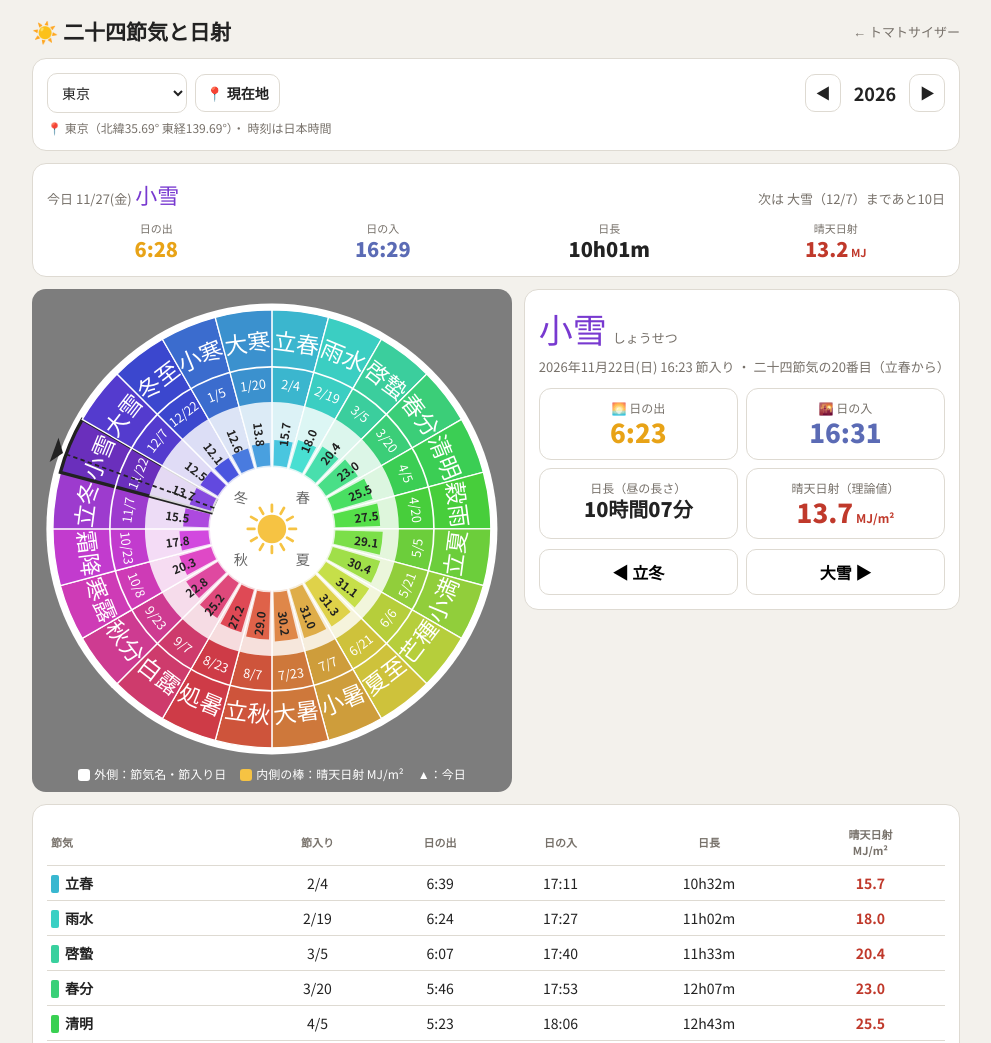
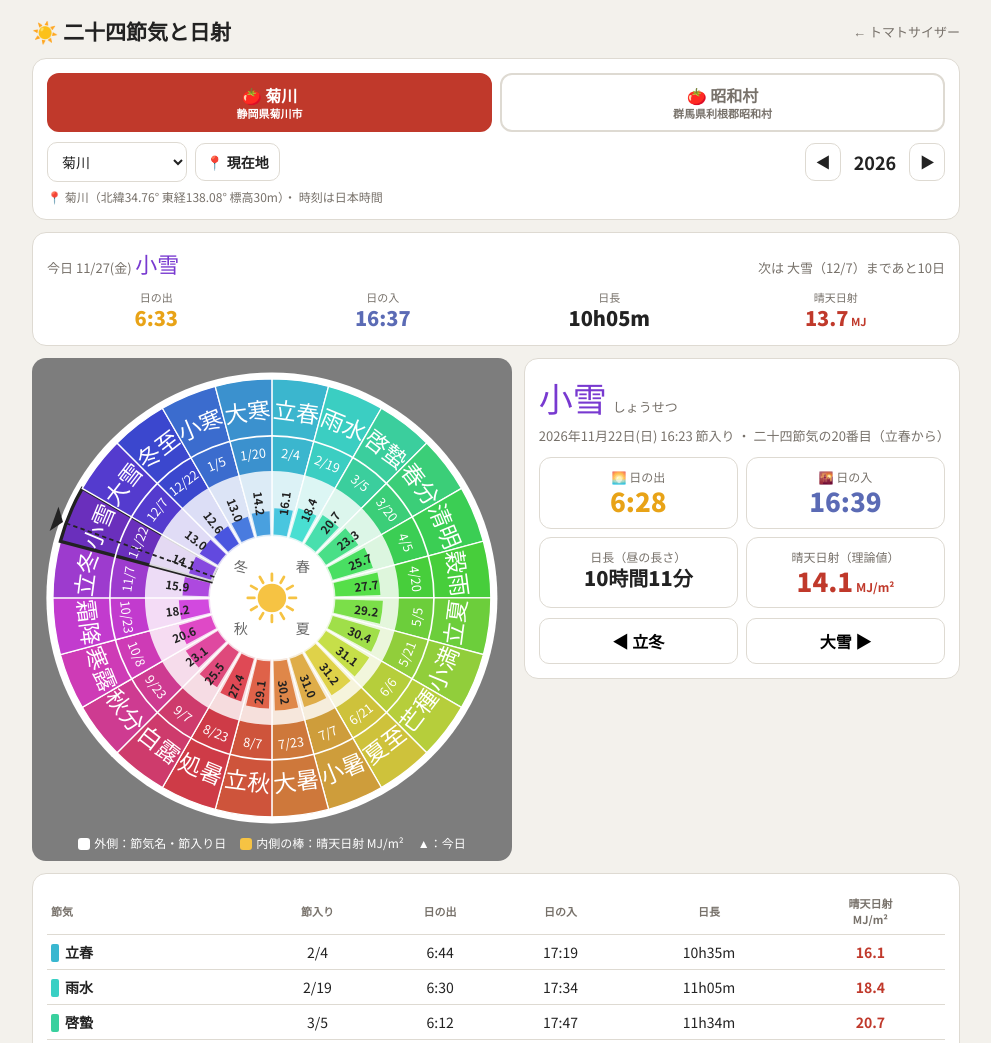
Before and after one commit to takeuchi5914/tomato-sizer, a plain HTML site: page solar-terms.html in a window 1280 px wide. Shown: the top 1043 px of the page, without its empty margins (144-1135 px from the left). Drawn offline with Linux system fonts and the light colour scheme; a web font is replaced by a local one.

Commit message:
Solar terms: add farm presets (Kikugawa, Showa village) as one-tap buttons, default to Kikugawa
Co-Authored-By: Claude Opus 5.5 <noreply@anthropic.com>
Claude-Session: https://claude.ai/code/session_01Gq72E6TT66cy4DygPJnqxb

```diff
--- a/solar-terms.html
+++ b/solar-terms.html
@@ -30,6 +30,10 @@ h1{font-size:21px;font-weight:900}
 #custom{display:none;margin-top:8px}
 #custom.show{display:flex}
 #custom input{width:100px}
+.farms{display:flex;gap:8px;margin-bottom:10px}
+.farms button{flex:1;font:inherit;font-weight:900;font-size:16px;padding:10px 6px;border-radius:12px;border:2px solid var(--line);background:#fff;color:var(--muted);cursor:pointer;line-height:1.3}
+.farms button small{display:block;font-size:11px;font-weight:700}
+.farms button.active{border-color:var(--accent);background:var(--accent);color:#fff}
 .locnote{font-size:12px;margin-top:6px}
 
 /* 今日 */
@@ -90,6 +94,7 @@ td.mj{font-weight:700;color:var(--accent)}
 
 <!-- 場所と年 -->
 <div class="card">
+  <div class="farms" id="farms"></div>
   <div class="bar">
     <select id="place" aria-label="場所"></select>
     <button id="geo" type="button">📍 現在地</button>
@@ -165,7 +170,10 @@ const TERMS = [
 // 立春 = 太陽黄経315°。以降15°ずつ
 const termLon = i => (315 + 15 * i) % 360;
 const SEASONS = ['春','夏','秋','冬'];
+// 農場（座標は地区の中心付近の概略値。番地レベルの位置は載せない）
+const FARMS = [['菊川',34.76,138.08,30,'静岡県菊川市'],['昭和村',36.64,139.07,600,'群馬県利根郡昭和村']];
 const PLACES = [
+  ...FARMS.map(f => f.slice(0, 4)),
   ['東京',35.69,139.69,0],['札幌',43.06,141.35,0],['仙台',38.27,140.87,0],['新潟',37.90,139.02,0],
   ['名古屋',35.18,136.91,0],['大阪',34.69,135.50,0],['広島',34.40,132.46,0],['高知',33.56,133.53,0],
   ['福岡',33.59,130.40,0],['熊本',32.80,130.71,0],['鹿児島',31.56,130.56,0],['那覇',26.21,127.68,0]
@@ -248,7 +256,7 @@ const hue = i => (190 - i * 15 + 360) % 360;
 const segColor = i => `hsl(${hue(i)},62%,52%)`;
 
 /* ---------- 状態 ---------- */
-let loc = { name: '東京', lat: 35.69, lon: 139.69, elev: 0 };
+let loc = { name: FARMS[0][0], lat: FARMS[0][1], lon: FARMS[0][2], elev: FARMS[0][3] };
 try { const s = JSON.parse(localStorage.getItem('solarTermsLoc')); if (s && isFinite(s.lat) && isFinite(s.lon)) loc = s; } catch (e) {}
 const nowP = jstParts(Date.now());
 let year = nowP.y, sel = null, data = [];
@@ -354,6 +362,14 @@ function drawToday() {
 }
 
 /* ---------- 場所 ---------- */
+function drawFarms() {
+  farms.innerHTML = FARMS.map(f => `<button type="button" data-n="${f[0]}" class="${loc.name === f[0] ? 'active' : ''}">🍅 ${f[0]}<small>${f[4]}</small></button>`).join('');
+}
+farms.addEventListener('click', e => {
+  const b = e.target.closest('button'); if (!b) return;
+  const f = FARMS.find(q => q[0] === b.dataset.n);
+  loc = { name: f[0], lat: f[1], lon: f[2], elev: f[3] }; saveLoc(); fillPlaces(); render();
+});
 function fillPlaces() {
   place.innerHTML = PLACES.map(p => `<option value="${p[0]}">${p[0]}</option>`).join('') + `<option value="__custom">緯度経度を入力</option>`;
   const hit = PLACES.find(p => p[0] === loc.name);
@@ -363,6 +379,7 @@ function fillPlaces() {
 }
 function saveLoc() { try { localStorage.setItem('solarTermsLoc', JSON.stringify(loc)); } catch (e) {} }
 function render() {
+  drawFarms();
   yearText.textContent = year;
   locText.textContent = `📍 ${loc.name === '__custom' || !PLACES.find(p => p[0] === loc.name) ? (loc.name || '指定地点') : loc.name}（北緯${(+loc.lat).toFixed(2)}° 東経${(+loc.lon).toFixed(2)}°${loc.elev ? ` 標高${loc.elev}m` : ''}）・ 時刻は日本時間`;
   compute(); drawToday(); select(sel ?? (year === nowP.y ? curIdx() : 0));
--- a/sw.js
+++ b/sw.js
@@ -1,4 +1,4 @@
-const CACHE_NAME = 'tomato-sizer-v11';
+const CACHE_NAME = 'tomato-sizer-v12';
 const ASSETS = [
   './',
   './index.html',
```
